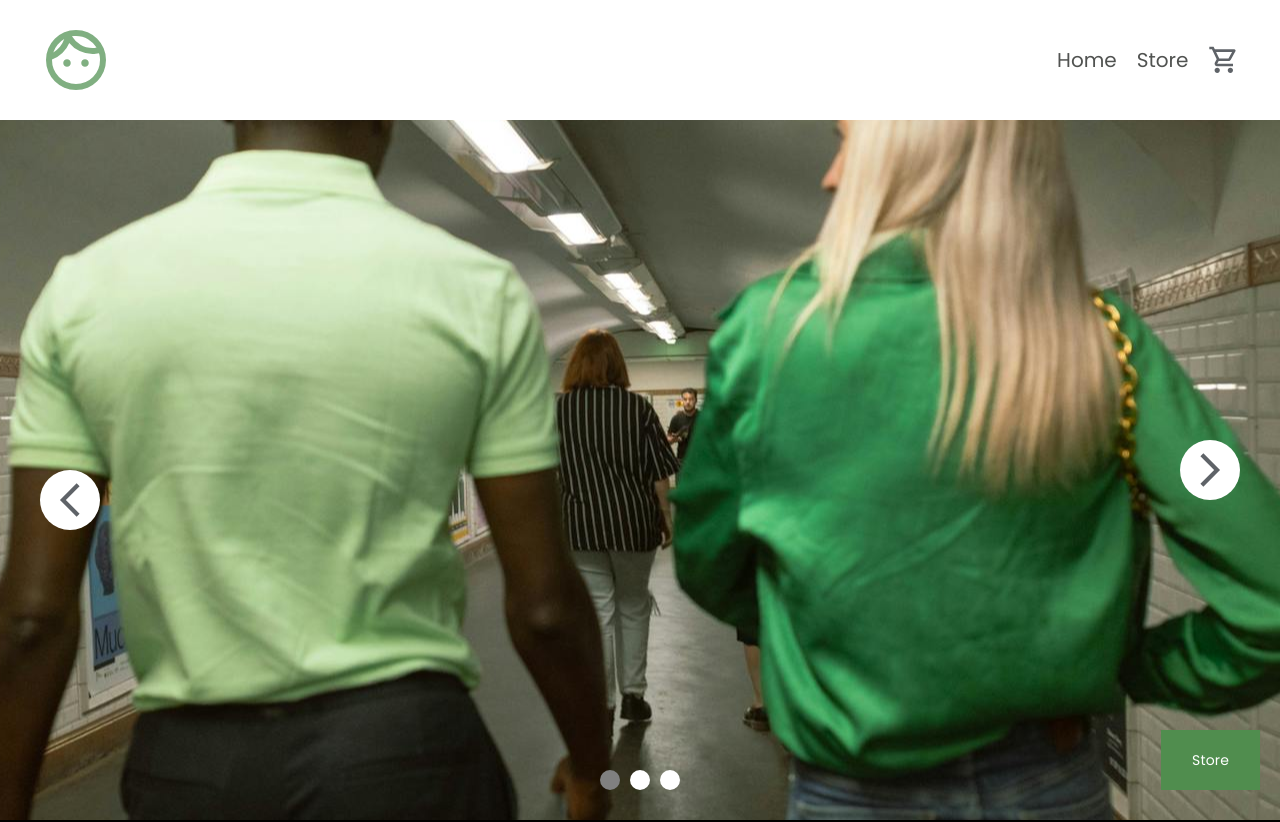
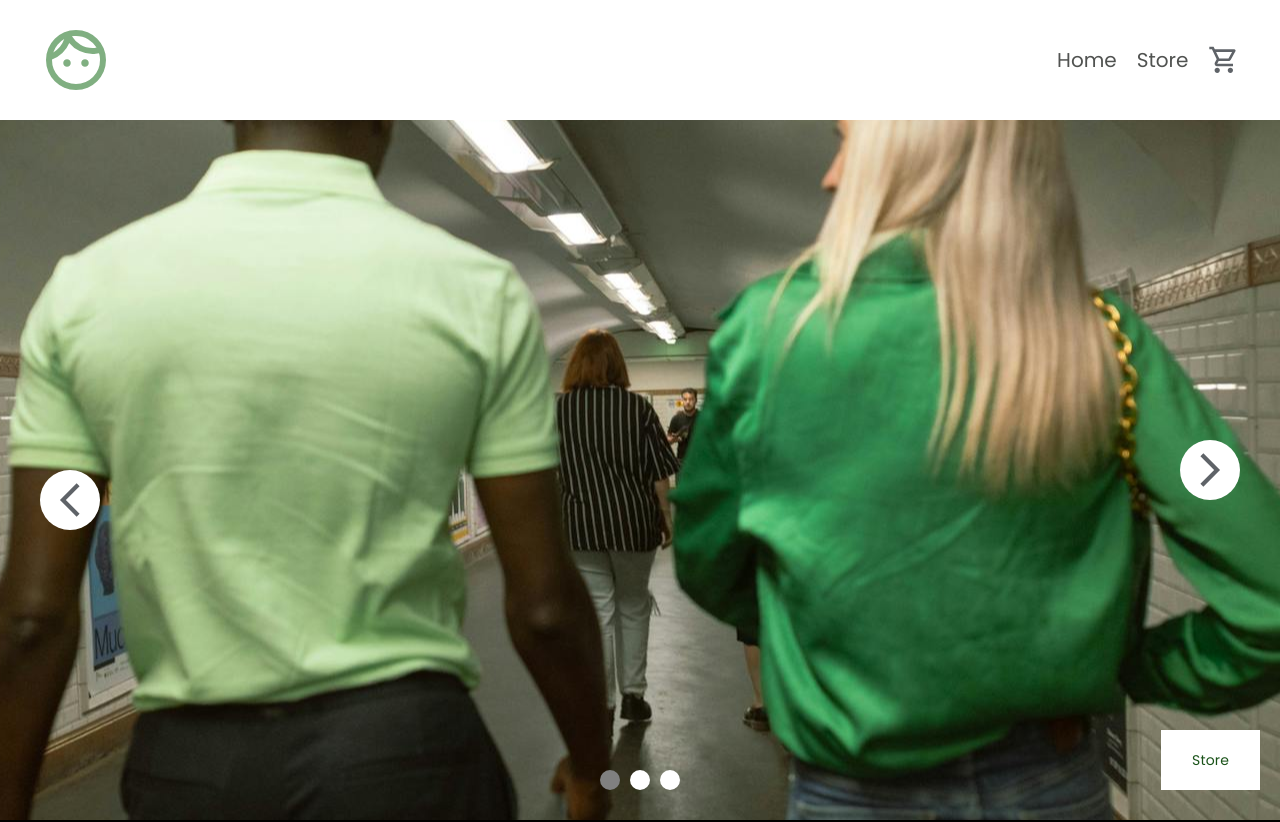
Before and after one commit to darwin-dev-diaz/odin-shopping-cart, a React (Vite) app: page / in a window 1280 px wide. Shown: the top 822 px of the page. Built offline with nearby package versions, Linux system fonts and the light colour scheme.

Commit message:
Recolor carousel shop button

```diff
--- a/src/components/carousel/carousel.module.css
+++ b/src/components/carousel/carousel.module.css
@@ -55,12 +55,12 @@
   text-align: left;
   vertical-align: top;
   padding: 20px 30px 20px 30px;
-  background-color: var(--medium-green);
+  background-color: var(--white);
   font-size: 14px;
   letter-spacing: 0.16px;
   min-height: 48px;
   line-height: 1.29;
-  color: #fff;
+  color: var(--dark-green);
   font-weight: 400;
   transition: background 70ms cubic-bezier(0, 0, 0.38, 0.9),
     box-shadow 70ms cubic-bezier(0, 0, 0.38, 0.9),
@@ -73,5 +73,6 @@
 }
 
 .carousel_shop_button:hover {
-  background-color: var(--dark-green);
+  background-color: var(--medium-green);
+  color: var(--white);
 }
```
